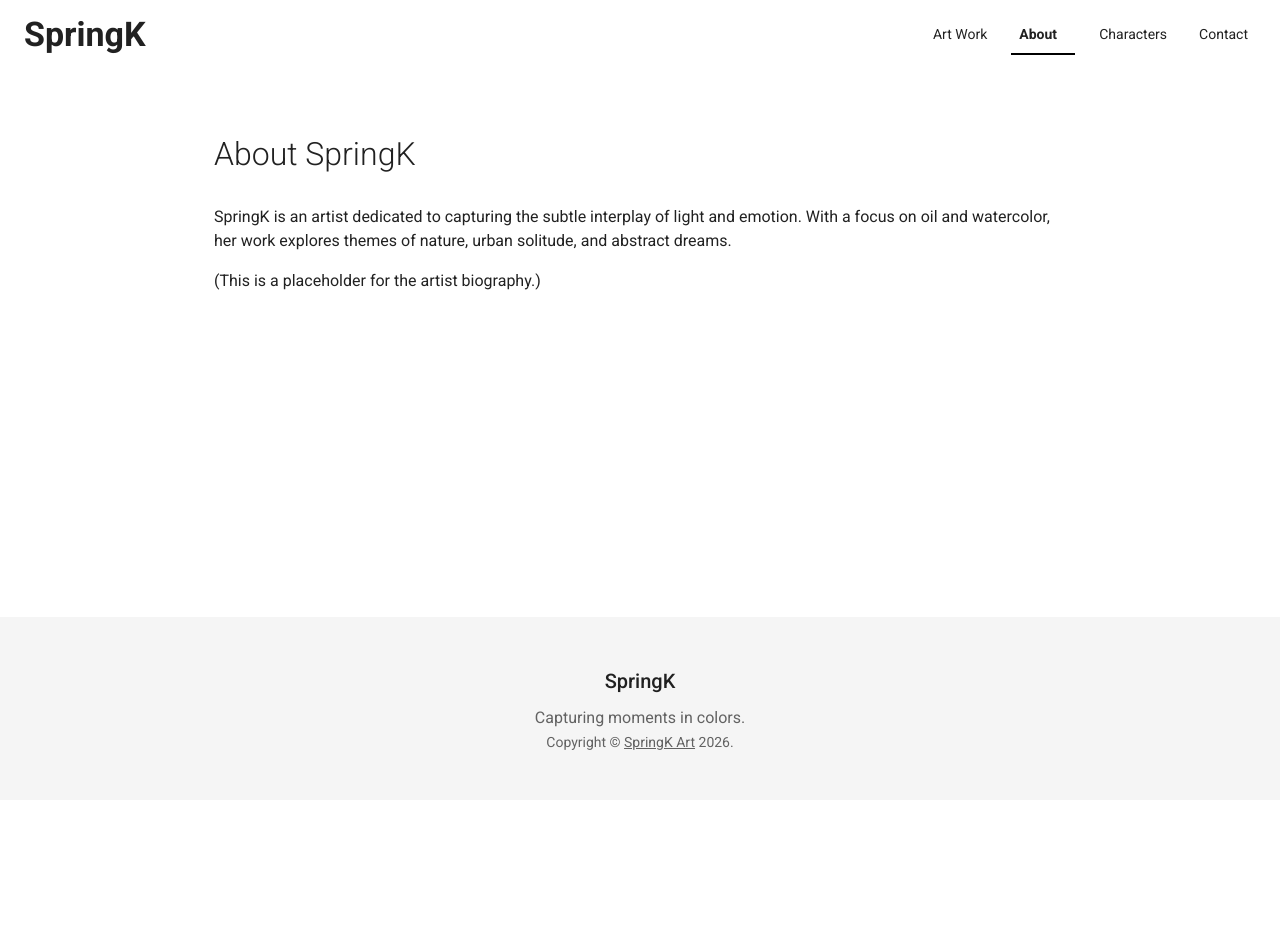
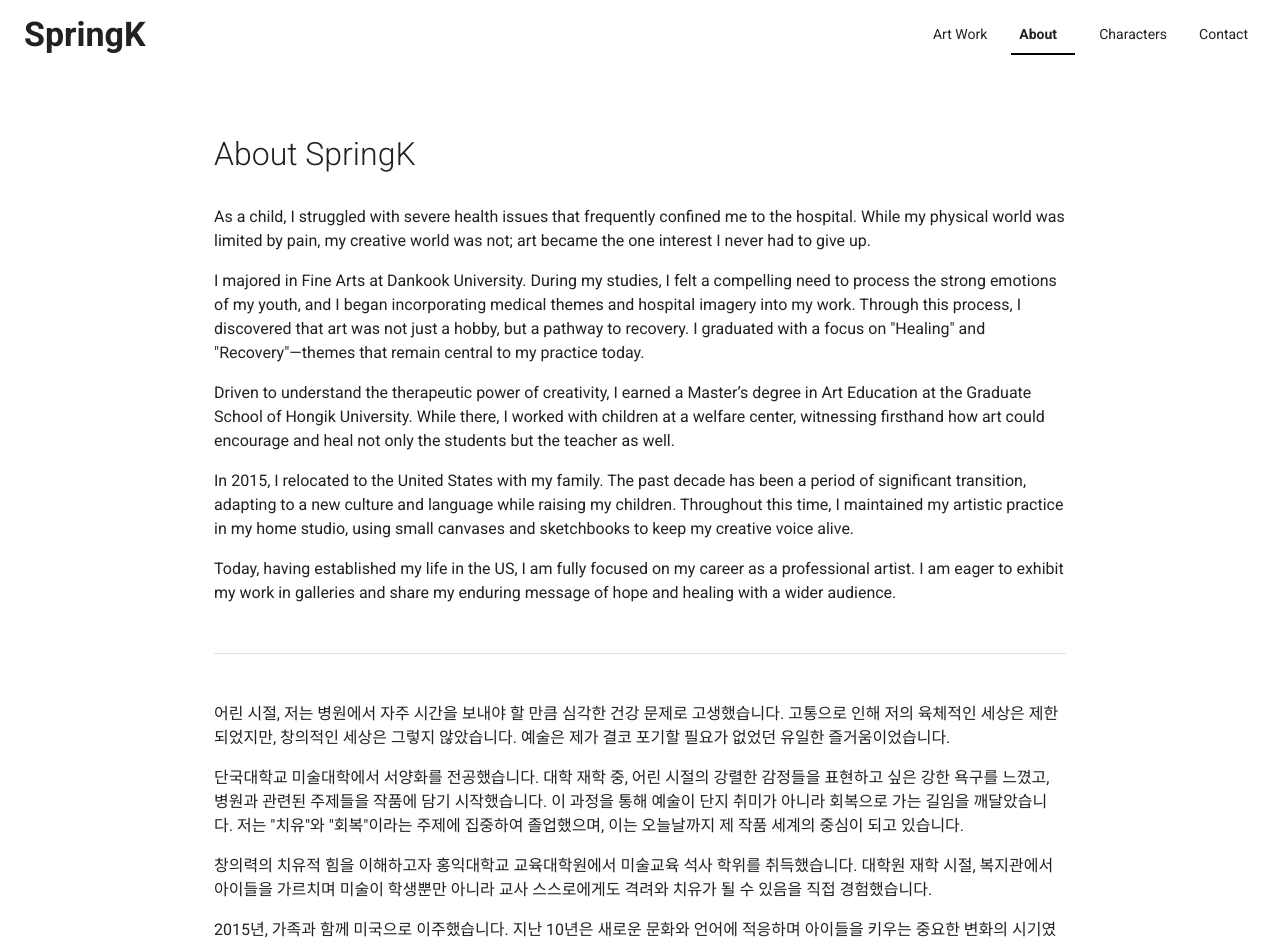
Before and after one commit to jaylee1021/springk_portfolio, a Next.js app: page /about in a window 1280 px wide. Shown: the top 943 px of the page. Before the commit the page ends 800 px from the top, so only its background shows below. Built offline with nearby package versions, Linux system fonts and the light colour scheme.

Commit message:
add conents in about page

```diff
--- a/src/app/about/page.tsx
+++ b/src/app/about/page.tsx
@@ -12,11 +12,37 @@ export default function About() {
       </Typography>
       <Box sx={{ my: 4 }}>
         <Typography variant="body1" paragraph>
-          SpringK is an artist dedicated to capturing the subtle interplay of light and emotion.
-          With a focus on oil and watercolor, her work explores themes of nature, urban solitude, and abstract dreams.
+          As a child, I struggled with severe health issues that frequently confined me to the hospital. While my physical world was limited by pain, my creative world was not; art became the one interest I never had to give up.
         </Typography>
-        <Typography variant="body1">
-          (This is a placeholder for the artist biography.)
+        <Typography variant="body1" paragraph>
+          I majored in Fine Arts at Dankook University. During my studies, I felt a compelling need to process the strong emotions of my youth, and I began incorporating medical themes and hospital imagery into my work. Through this process, I discovered that art was not just a hobby, but a pathway to recovery. I graduated with a focus on "Healing" and "Recovery"—themes that remain central to my practice today.
+        </Typography>
+        <Typography variant="body1" paragraph>
+          Driven to understand the therapeutic power of creativity, I earned a Master’s degree in Art Education at the Graduate School of Hongik University. While there, I worked with children at a welfare center, witnessing firsthand how art could encourage and heal not only the students but the teacher as well.
+        </Typography>
+        <Typography variant="body1" paragraph>
+          In 2015, I relocated to the United States with my family. The past decade has been a period of significant transition, adapting to a new culture and language while raising my children. Throughout this time, I maintained my artistic practice in my home studio, using small canvases and sketchbooks to keep my creative voice alive.
+        </Typography>
+        <Typography variant="body1" paragraph>
+          Today, having established my life in the US, I am fully focused on my career as a professional artist. I am eager to exhibit my work in galleries and share my enduring message of hope and healing with a wider audience.
+        </Typography>
+
+        <Box sx={{ my: 6, borderTop: '1px solid', borderColor: 'divider' }} />
+
+        <Typography variant="body1" paragraph>
+          어린 시절, 저는 병원에서 자주 시간을 보내야 할 만큼 심각한 건강 문제로 고생했습니다. 고통으로 인해 저의 육체적인 세상은 제한되었지만, 창의적인 세상은 그렇지 않았습니다. 예술은 제가 결코 포기할 필요가 없었던 유일한 즐거움이었습니다.
+        </Typography>
+        <Typography variant="body1" paragraph>
+          단국대학교 미술대학에서 서양화를 전공했습니다. 대학 재학 중, 어린 시절의 강렬한 감정들을 표현하고 싶은 강한 욕구를 느꼈고, 병원과 관련된 주제들을 작품에 담기 시작했습니다. 이 과정을 통해 예술이 단지 취미가 아니라 회복으로 가는 길임을 깨달았습니다. 저는 "치유"와 "회복"이라는 주제에 집중하여 졸업했으며, 이는 오늘날까지 제 작품 세계의 중심이 되고 있습니다.
+        </Typography>
+        <Typography variant="body1" paragraph>
+          창의력의 치유적 힘을 이해하고자 홍익대학교 교육대학원에서 미술교육 석사 학위를 취득했습니다. 대학원 재학 시절, 복지관에서 아이들을 가르치며 미술이 학생뿐만 아니라 교사 스스로에게도 격려와 치유가 될 수 있음을 직접 경험했습니다.
+        </Typography>
+        <Typography variant="body1" paragraph>
+          2015년, 가족과 함께 미국으로 이주했습니다. 지난 10년은 새로운 문화와 언어에 적응하며 아이들을 키우는 중요한 변화의 시기였습니다. 이 기간 동안에도 저는 집 안의 작은 스튜디오에서 스케치북과 작은 캔버스에 그림을 그리며 창작 활동을 이어왔습니다.
+        </Typography>
+        <Typography variant="body1" paragraph>
+          이제 미국에서의 삶에 정착한 저는 전문 작가로서의 경력에 온전히 집중하고 있습니다. 갤러리 전시를 통해 저의 작품을 선보이고, 예술을 통한 희망과 치유의 메시지를 더 많은 분들과 나누고 싶습니다.
         </Typography>
       </Box>
     </Container>
```
